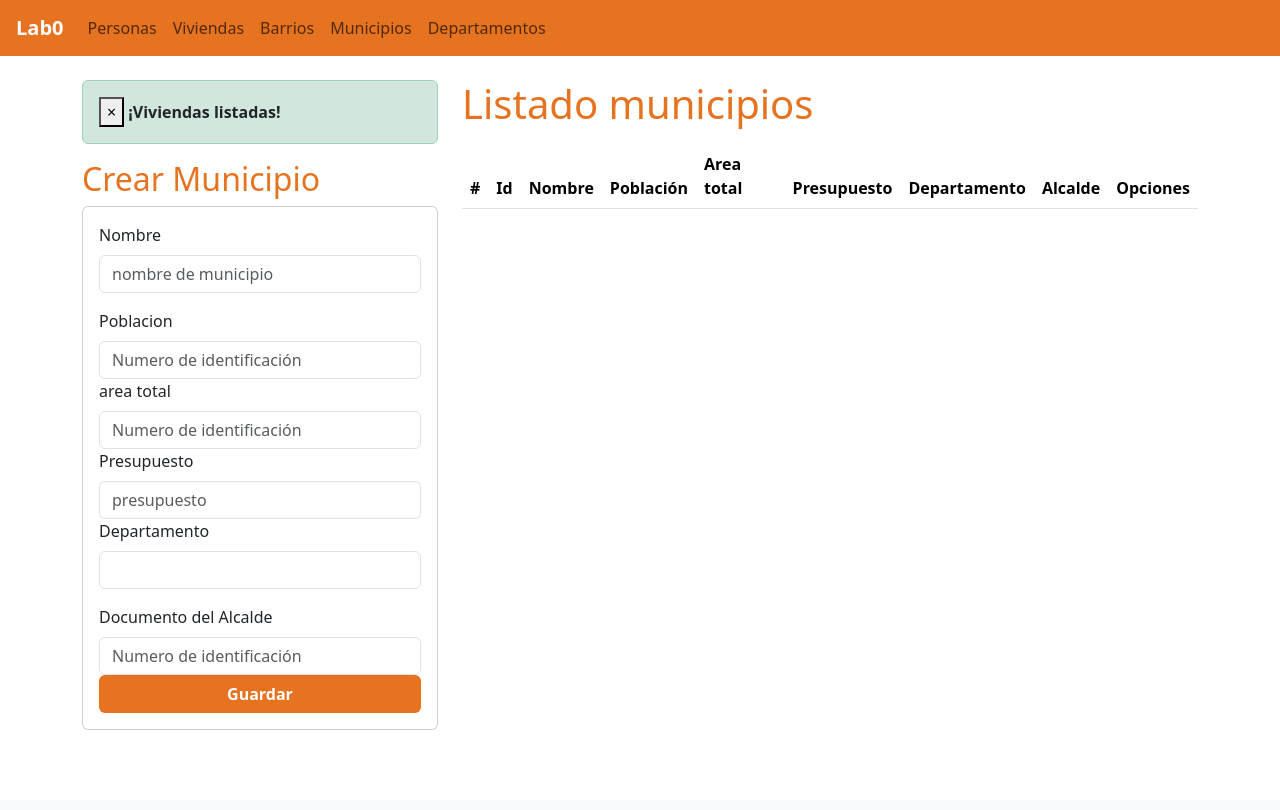
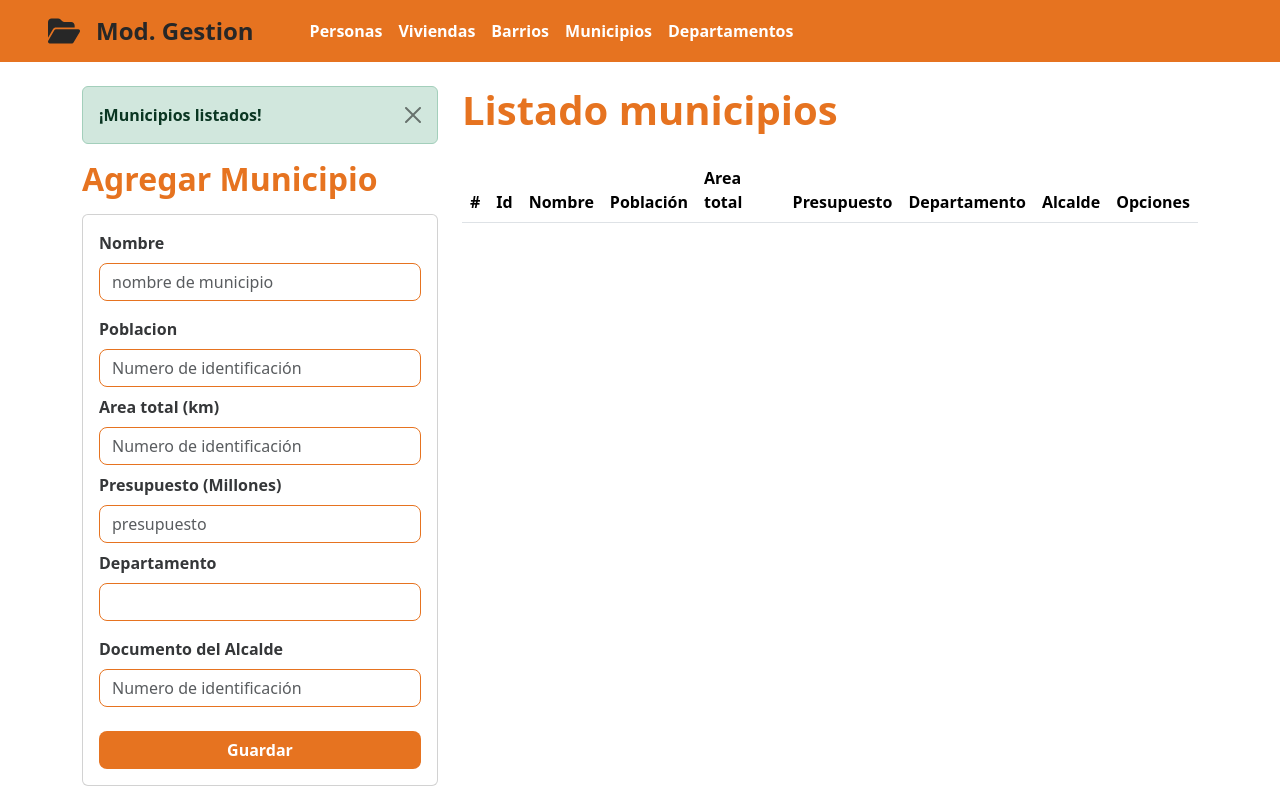
Before and after one commit to Ingesoft-II-IdioMind/Lab0-BasesDeDatos, a Django app: page /gestionMunicipios/ in a window 1280 px wide. Before the commit the page ends 730 px from the top, so only its background shows below. Run offline with Django 5.2, Linux system fonts and the light colour scheme; data that the repository does not hold is empty.

Commit message:
mejoras interfaz

```diff
--- a/Departamento/views.py
+++ b/Departamento/views.py
@@ -8,7 +8,7 @@ from Persona.models import Persona
 def gestionDepartamentos(request):
     departamentos = Departamento.objects.all()
     persona = Persona.objects.all()
-    messages.success(request, '¡Viviendas listadas!')
+    messages.success(request, '¡Departamentos listados!')
     return render(request, 'gestionDepartamentos.html',{'departamentos':departamentos,'persona':persona})
 
 
--- a/Lab_0/settings.py
+++ b/Lab_0/settings.py
@@ -16,7 +16,6 @@ from django.core.management.utils import get_random_secret_key
 import pymysql
 import dotenv
 import dj_database_url
-
 
 # Build paths inside the project like this: BASE_DIR / 'subdir'.
 BASE_DIR = Path(__file__).resolve().parent.parent
@@ -99,7 +98,7 @@ if DEVELOPMENT_MODE is True:
         'ENGINE': 'django.db.backends.mysql',
         'NAME': 'laboratorio_cero',
         'USER': 'root',
-        'PASSWORD': '123456',
+        'PASSWORD': 'Duvanlucasss',
         'HOST': '127.0.0.1',
         'PORT': '3306',
         }
--- a/Municipio/views.py
+++ b/Municipio/views.py
@@ -10,7 +10,7 @@ def gestionMunicipios(request):
     municipios = Municipio.objects.all()
     persona = Persona.objects.all()
     departamento = Departamento.objects.all()
-    messages.success(request, '¡Viviendas listadas!')
+    messages.success(request, '¡Municipios listados!')
     return render(request, 'gestionMunicipios.html',{'municipios':municipios,'persona':persona,'departamentos':departamento})
 
 def registrarMunicipio(request):
@@ -50,7 +50,7 @@ def edicionMunicipio(request, idMunicipio):
     municipios = Municipio.objects.get(idMunicipio=idMunicipio)
     persona = Persona.objects.all()
     departamento = Departamento.objects.all()
-    messages.success(request, '¡Viviendas listadas!')
+    messages.success(request, '¡Municipios listados!')
     return render(request, 'edicionMunicipio.html',{'municipios':municipios,'persona':persona,'departamentos':departamento})
 
 
--- a/templates/base.html
+++ b/templates/base.html
@@ -10,27 +10,115 @@
       integrity="sha384-QWTKZyjpPEjISv5WaRU9OFeRpok6YctnYmDr5pNlyT2bRjXh0JMhjY6hW+ALEwIH"
       crossorigin="anonymous"
     />
+    {% load static %}
+    <link rel="icon" type="image/png" href="{% static 'favicon.png' %}">
+    <style>
+      h1{
+        color: #e67320;
+        font-weight: bold;
+        font-size: 2.5rem;
+        margin-bottom: 1rem;
+      }
+      h2{
+        color: #e67320;
+        font-weight: bold;
+        font-size: 2rem;
+        margin-bottom: 1rem;
+      }
+      .icono{
+        height: 2rem;
+        width: 2rem;
+        fill: #272727;
+        margin-left: 3rem;
+        margin-right: 1rem;
+      }
+      .nav-link{
+        color: #ffff;
+        font-size: 1rem;
+        font-weight: 600;
+      }
+      .nav-link:hover{
+        color: #0A263F;
+        font-weight: bold;
+      }
+      .form-label{
+        font-weight: 600;
+        color: #353739;
+      }
+      .form-control{
+        border: 1px solid #e67320;
+        border-radius: 0.5rem;
+        margin-bottom: 0.5rem;
+      }
+      .caja-guardar{
+        margin-top: 1.5rem;
+      }
+      .boton-guardar{
+        background-color: #e67320;
+        color: white;
+        font-weight: bold;
+        border-radius: 0.5rem;
+      }
+      .boton-guardar:hover{
+        background-color: #0A263F;
+        color: white;
+        font-weight: bold;
+        border-radius: 0.5rem;
+      }
+      .caja-cancelar{
+        margin-top: 1rem;
+      }
+      .boton-cancelar{
+        background-color: #transparent;
+        border: 2px solid #e67320;
+        color: #e67320;
+        font-weight: bold;
+        border-radius: 0.5rem;
+      }
+      .boton-cancelar:hover{
+        background-color: #0A263F;
+        color: white;
+        font-weight: bold;
+        font-size: 1rem;
+        border-radius: 0.5rem;
+      }
+      .btn-editar{
+        background-color: #e67320;
+        color: white;
+        font-weight: bold;
+        border-radius: 0.5rem;
+      }
+      .btn-editar:hover{
+        background-color: #0A263F;
+        color: white;
+        font-weight: bold;
+        border-radius: 0.5rem;
+      }
+      .btn-eliminar{
+        background-color: #E62D20;
+        color: white;
+        font-weight: bold;
+        border-radius: 0.5rem;
+      }
+      .btn-eliminar:hover{
+        background-color: #0A263F;
+        color: white;
+        font-weight: bold;
+        border-radius: 0.5rem;
+      }
+      .orange-header {
+        background-color: #e67320 !important;
+        color: white !important;
+      }
+    </style>
   </head>
   <body>
-    <nav
-      class="navbar navbar-expand-lg navbar-light"
-      style="background-color: #e67320"
-    >
-      <a
-        class="navbar-brand"
-        style="color: #fafbff; font-weight: bold; margin-left: 16px"
-        href="#"
-        >Lab0</a
-      >
-      <button
-        class="navbar-toggler"
-        type="button"
-        data-toggle="collapse"
-        data-target="#navbarNav"
-        aria-controls="navbarNav"
-        aria-expanded="false"
-        aria-label="Toggle navigation"
-      >
+    <nav class="navbar navbar-expand-lg navbar-light" style="background-color: #e67320">
+      <svg xmlns="http://www.w3.org/2000/svg" viewBox="0 0 576 512" class="icono"><path d="M88.7 223.8L0 375.8V96C0 60.7 28.7 32 64 32H181.5c17 0 33.3 6.7 45.3 18.7l26.5 26.5c12 12 28.3 18.7 45.3 18.7H416c35.3 0 64 28.7 64 64v32H144c-22.8 0-43.8 12.1-55.3 31.8zm27.6 16.1C122.1 230 132.6 224 144 224H544c11.5 0 22 6.1 27.7 16.1s5.7 22.2-.1 32.1l-112 192C453.9 474 443.4 480 432 480H32c-11.5 0-22-6.1-27.7-16.1s-5.7-22.2 .1-32.1l112-192z"/></svg>
+      <a class="navbar-brand"
+        style="color: #272727; font-weight: bold;margin-right:3rem; font-size: 1.5rem"
+        href="#">Mod. Gestion</a>
+        <button class="navbar-toggler" type="button" data-bs-toggle="collapse" data-bs-target="#navbarNav" aria-controls="navbarNav" aria-expanded="false" aria-label="Toggle navigation">
           <span class="navbar-toggler-icon"></span>
         </button>
         <div class="collapse navbar-collapse" id="navbarNav">
@@ -54,6 +142,11 @@
         </div>
     </nav>
     <div class="container py-4">{% block body%} {% endblock %}</div>
+    <script>
+      function goToPage(url) {
+        window.location.href = url;
+    }
+      </script>
     <script
       src="https://cdn.jsdelivr.net/npm/@popperjs/core@2.11.8/dist/umd/popper.min.js"
       integrity="sha384-I7E8VVD/ismYTF4hNIPjVp/Zjvgyol6VFvRkX/vR+Vc4jQkC+hVqc2pM8ODewa9r"
--- a/templates/gestionMunicipios.html
+++ b/templates/gestionMunicipios.html
@@ -2,42 +2,42 @@
 <div class="row">
   <div class="col-sm-12 col-md-6 col-lg-4 col-xl-4">
     {% if messages %} {% for message in messages %}
-    <div class="alert alert-dismissible alert-success">
-      <button type="button" class="close" data-dismiss="alert">&times;</button>
-      <strong class="text-dark">{{ message }}</strong>
+    <div class="alert alert-success alert-dismissible fade show" role="alert">
+      <strong>{{ message }}</strong>
+      <button type="button" class="btn-close" data-bs-dismiss="alert" aria-label="Close"></button>
     </div>
     {% endfor %} {% endif %}
-    <h2 style="color: #e67320">Crear Municipio</h2>
+    <h2 style="color: #e67320">Agregar Municipio</h2>
     <div class="card">
       <div class="card-body">
         <form action="/registrarMunicipio/" method="POST" class="">
           {% csrf_token %}
           <div class="form-group mb-3">
             <label class="form-label">Nombre</label>
-            <input type="text"             id="txtNombreMunicipio"              name="txtNombreMunicipio"     value="{{municipios.nombreMunicipio}}"          class="form-control"             placeholder="nombre de municipio" maxlength="50"/>
+            <input type="text" required id="txtNombreMunicipio"              name="txtNombreMunicipio"     value="{{municipios.nombreMunicipio}}"          class="form-control"             placeholder="nombre de municipio" maxlength="50"/>
           </div>
 
           <div class="form-group">
             <label class="form-label">Poblacion</label>
-            <input type="number" id="txPoblacion" name="txtPoblacion" value="{{municipios.poblacion}}" class="form-control" placeholder="Numero de identificación"
+            <input type="number" required id="txPoblacion" name="txtPoblacion" value="{{municipios.poblacion}}" class="form-control" placeholder="Numero de identificación"
                 maxlength="50">
         </div>
 
           <div class="form-group">
-            <label class="form-label">area total</label>
-            <input type="number" id="txtArea" name="txtArea" value="{{municipios.area}}" class="form-control" placeholder="Numero de identificación"
+            <label class="form-label">Area total (km)</label>
+            <input type="number" required id="txtArea" name="txtArea" value="{{municipios.area}}" class="form-control" placeholder="Numero de identificación"
                 maxlength="50">
         </div>
 
         <div class="form-group">
-          <label class="form-label">Presupuesto</label>
-          <input type="number" id="txtPresupuesto" name="txtPresupuesto" value="{{municipios.Presupuesto}}" class="form-control" placeholder="presupuesto"
+          <label class="form-label">Presupuesto (Millones)</label>
+          <input type="number" required id="txtPresupuesto" name="txtPresupuesto" value="{{municipios.Presupuesto}}" class="form-control" placeholder="presupuesto"
               maxlength="50">
       </div>
 
           <div class="form-group mb-3">
             <label class="form-label">Departamento</label>
-            <select id="txtDepartamento" name="txtDepartamento" class="form-control">
+            <select id="txtDepartamento" required name="txtDepartamento" class="form-control">
                 {% for d in departamentos %}
                     <option value="{{ d.idDepartamento }}">{{d.nombreDepartamento}}</option>
                 {% endfor %}
@@ -45,12 +45,12 @@
           </div>
           <div class="form-group">
             <label class="form-label">Documento del Alcalde</label>
-            <input type="number" id="txtAlcalde" name="txtAlcalde" value="{{municipios.idAlcalde}}" class="form-control" placeholder="Numero de identificación"
+            <input type="number" required id="txtAlcalde" name="txtAlcalde" value="{{municipios.idAlcalde}}" class="form-control" placeholder="Numero de identificación"
                 maxlength="50">
         </div>
-          <div class="d-grid gap-2">
-            <button type="submit" class="btn btn-block text-white text-bold" style="background-color: #e67320; font-weight: bold" >Guardar</button>
-        </div>
+        <div class="d-grid gap-2 caja-guardar">
+          <button type="submit" class="btn btn-block boton-guardar" >Guardar</button>
+      </div>
         </form>
       </div>
     </div>
@@ -86,14 +86,14 @@
             <td>
               <a
                 href="/edicionMunicipio/{{d.idMunicipio}}/"
-                class="btn btn-info"
+                class="btn btn-editar"
                 >Editar</a
               >
             </td>
             <td>
               <a
                 href="/eliminarMunicipio/{{d.idMunicipio}}/"
-                class="btn btn-danger btnEliminacion"
+                class="btn btn-eliminar"
                 >Eliminar</a
               >
             </td>
--- /dev/null
+++ b/templates/mystyles.css
@@ -0,0 +1,6 @@
+nav{
+    height: 50px;
+    background-color: #34ff;
+    padding: 10px;
+    text-align: center;
+}
```
Also changed, not shown: templates/edicionBarrio.html (+8 -4 lines), templates/edicionDepartamento.html (+8 -6 lines), templates/edicionMunicipio.html (+11 -7 lines), templates/edicionPersona.html (+8 -3 lines), templates/edicionVivienda.html (+11 -6 lines), templates/gestionBarrios.html (+13 -10 lines), templates/gestionDepartamentos.html (+14 -16 lines), templates/gestionPersonas.html (+10 -11 lines), templates/gestionViviendas.html (+9 -9 lines), templates/favicon.ico (added), templates/favicon.png (added). Lines whose indentation alone changed are shown as unchanged.
